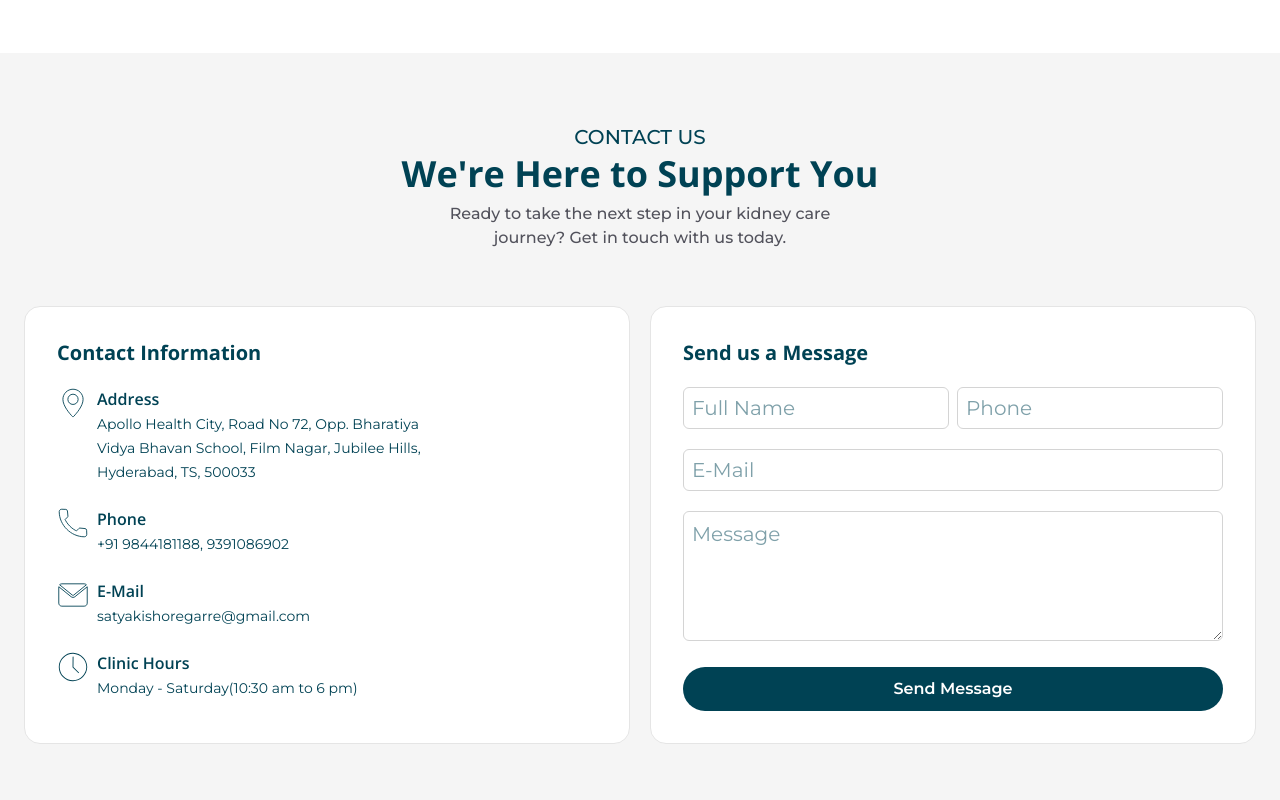
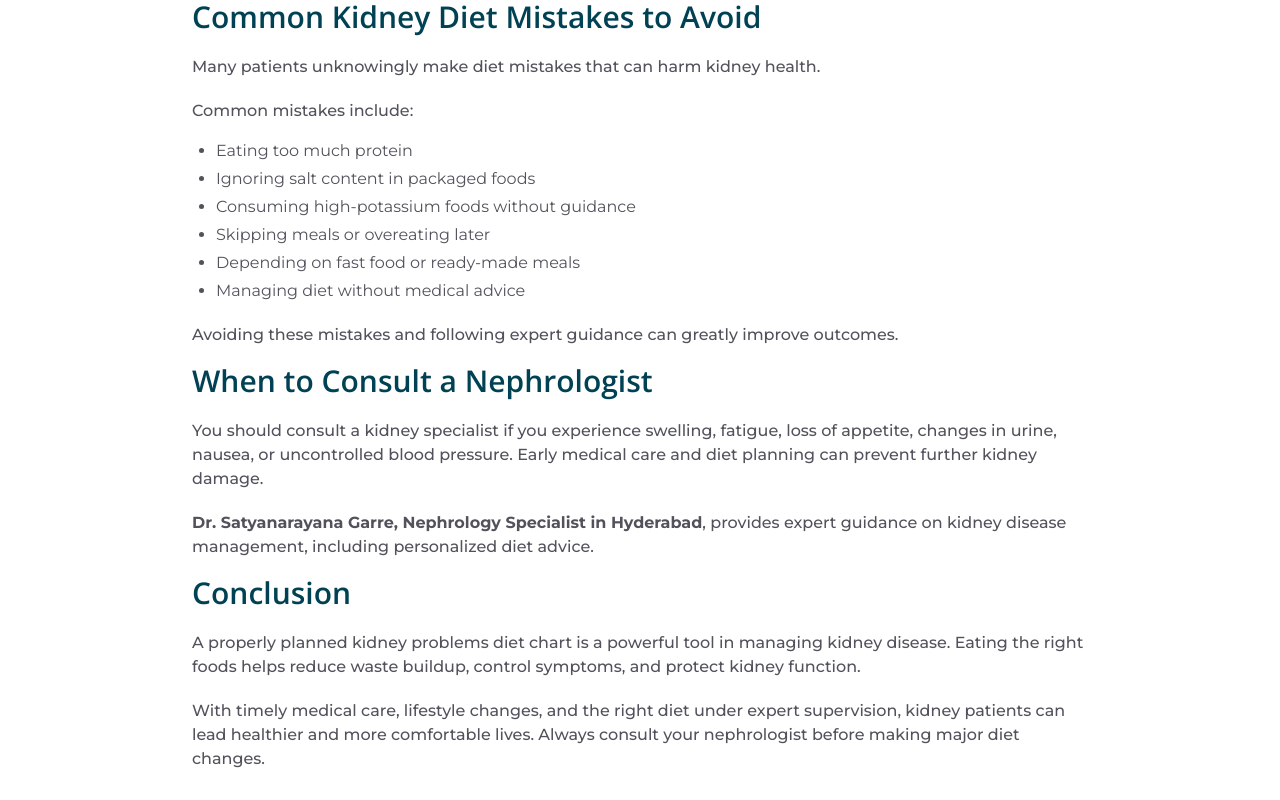
Before and after one commit to priyesshrai/dr-satyanarayana, a Next.js app: page /blogs/kidney-problems-diet-chart in a window 1280 px wide. Shown: the part 2820-3620 px from the top of the page. Built offline with nearby package versions, Linux system fonts and the light colour scheme.

Commit message:
Update page.tsx

```diff
--- a/src/app/blogs/kidney-problems-diet-chart/page.tsx
+++ b/src/app/blogs/kidney-problems-diet-chart/page.tsx
@@ -134,7 +134,44 @@ Fresh fruit, vegetable sticks, or light homemade snacks<br /><br />
 Use herbs, lemon, garlic, and spices instead of salt to add flavour. Always check food labels for hidden sodium and phosphorus.
 
                         </Subheading>
+                        <h2 className="md:text-3xl font-semibold text-dark-navy">Common Kidney Diet Mistakes to Avoid</h2>
+<Subheading className="text-left">Many patients unknowingly make diet mistakes that can harm kidney health.</Subheading>
 
+<Subheading className="text-left">Common mistakes include:</Subheading>
+<ul className="flex flex-col gap-1 list-disc pl-6 text-zinc-600 text-normal">
+  <li>Eating too much protein</li>
+  <li>Ignoring salt content in packaged foods</li>
+  <li>Consuming high-potassium foods without guidance</li>
+  <li>Skipping meals or overeating later</li>
+  <li>Depending on fast food or ready-made meals</li>
+  <li>Managing diet without medical advice</li>
+</ul>
+
+<Subheading className="text-left">Avoiding these mistakes and following expert guidance can greatly improve outcomes.</Subheading>
+
+<h2 className="md:text-3xl font-semibold text-dark-navy">When to Consult a Nephrologist</h2>
+<Subheading className="text-left">
+  You should consult a kidney specialist if you experience swelling, fatigue, loss of appetite,
+  changes in urine, nausea, or uncontrolled blood pressure. Early medical care and diet planning
+  can prevent further kidney damage.
+</Subheading>
+
+<Subheading className="text-left">
+  <strong>Dr. Satyanarayana Garre, Nephrology Specialist in Hyderabad</strong>, provides expert guidance on kidney
+  disease management, including personalized diet advice.
+</Subheading>
+
+<h2 className="md:text-3xl font-semibold text-dark-navy">Conclusion</h2>
+<Subheading className="text-left">
+  A properly planned kidney problems diet chart is a powerful tool in managing kidney disease.
+  Eating the right foods helps reduce waste buildup, control symptoms, and protect kidney function.
+</Subheading>
+
+<Subheading className="text-left">
+  With timely medical care, lifestyle changes, and the right diet under expert supervision, kidney
+  patients can lead healthier and more comfortable lives. Always consult your nephrologist before
+  making major diet changes.
+</Subheading>
                     </div>
                 </div>
             </Wrapper>
```
